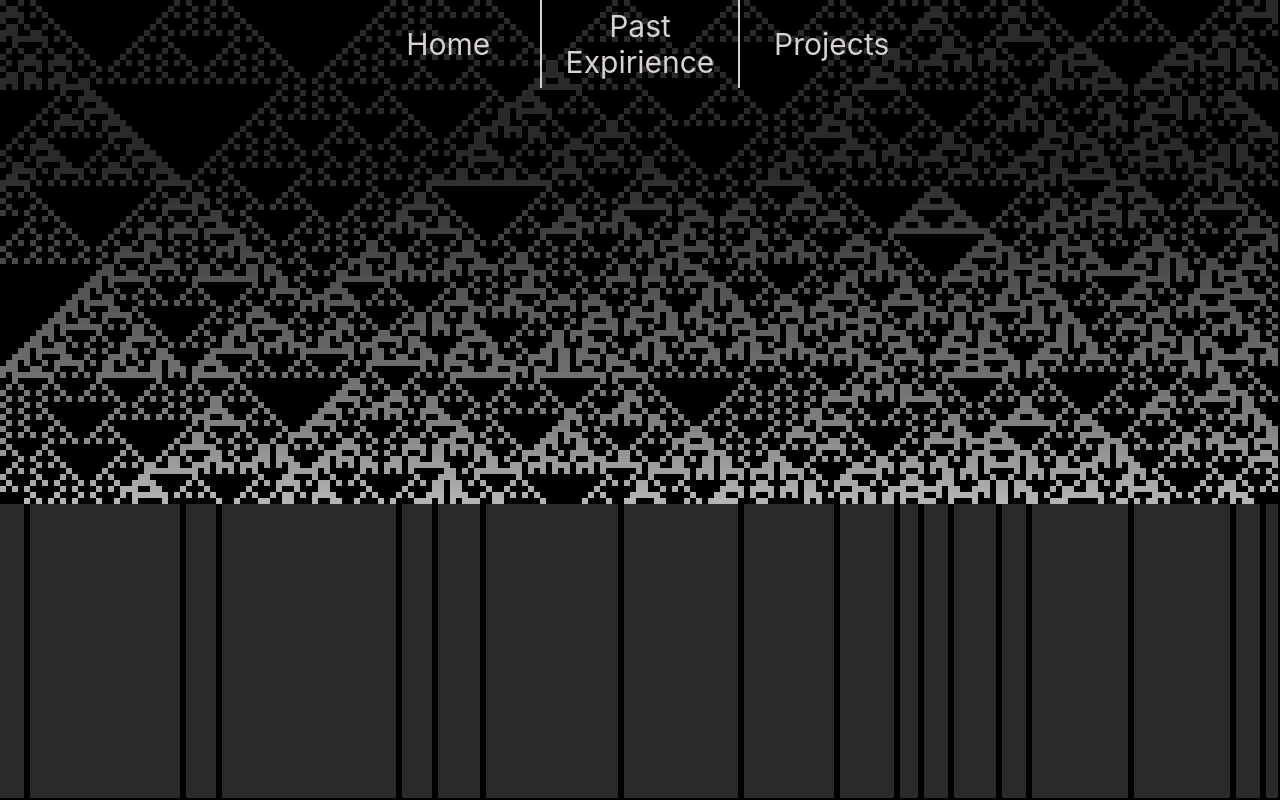
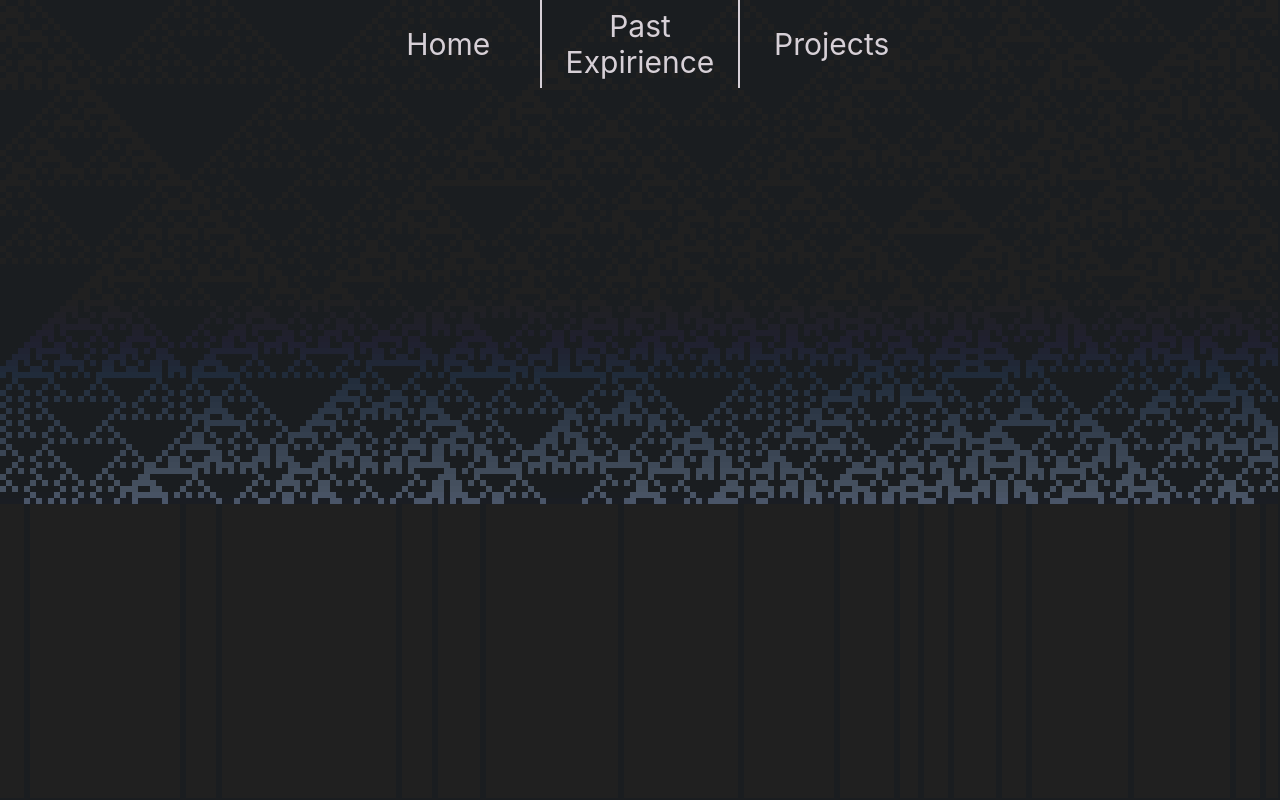
Before and after one commit to Iviv122/Portfolio, a React app: page / in a window 1280 px wide. Built offline with nearby package versions, Linux system fonts and the light colour scheme; the HTML template or start-up script is replaced by a standard one.

Commit message:
less hasrsh colors

```diff
--- a/src/pages/home.tsx
+++ b/src/pages/home.tsx
@@ -13,7 +13,6 @@ export default function Home() {
         const canvas = canvasRef.current;
         if (!canvas) return;
 
-        // avoid possible null
         const realctx = canvas.getContext("2d");
         if (!realctx) return;
         const ctx = realctx;
@@ -32,6 +31,9 @@ export default function Home() {
         ctx.imageSmoothingEnabled = true;
         canvas.style.filter = "blur(0.5px)";
 
+        ctx.fillStyle = "#1a1d23";
+        ctx.fillRect(0, 0, width, height);
+
         for (let i = 0; i < cols; i++) {
             current[i] = rand_state();
             drawCell(i, 0, current[i]);
@@ -43,20 +45,19 @@ export default function Home() {
         }
 
         function drawCell(x: number, y: number, state: number) {
-            const col = state * 180;
-            ctx.fillStyle = `rgba(${col},${col},${col},1)`;
+            ctx.fillStyle = state ? "#4a5568" : "#1a1d23";
             ctx.fillRect(x * pixel_size, y * pixel_size, pixel_size, pixel_size);
         }
 
         function iterate(row: number) {
+            ctx.fillStyle = "rgba(26, 29, 35, 0.015)";
+            ctx.fillRect(0, 0, width, height);
 
-            ctx.fillStyle = "rgba(0, 0, 0, 0.01)";
-            ctx.fillRect(0, 0, width, height);
             if (row >= rows){
-                rule_num = Math.floor(Math.random() * 253+2);
-                iterate(0)
+                rule_num = Math.floor(Math.random() * 253 + 2);
+                iterate(0);
                 return;
-            };
+            }
 
             for (let i = 0; i < cols; i++) {
                 const left = current[i - 1] ?? 0;
@@ -75,7 +76,7 @@ export default function Home() {
     }, []);
 
     return (
-        <div className="w-full h-full">
+        <div className="w-full h-full bg-[#1a1d23]">
             <canvas ref={canvasRef} className="absolute top-0 left-0" />
         </div>
     );
--- a/vite.config.ts
+++ b/vite.config.ts
@@ -5,6 +5,7 @@ import tailwindcss from '@tailwindcss/vite'
 
 // https://vite.dev/config/
 export default defineConfig({
+  base: "./",
   plugins: [
     tailwindcss(),
     react()],
```
